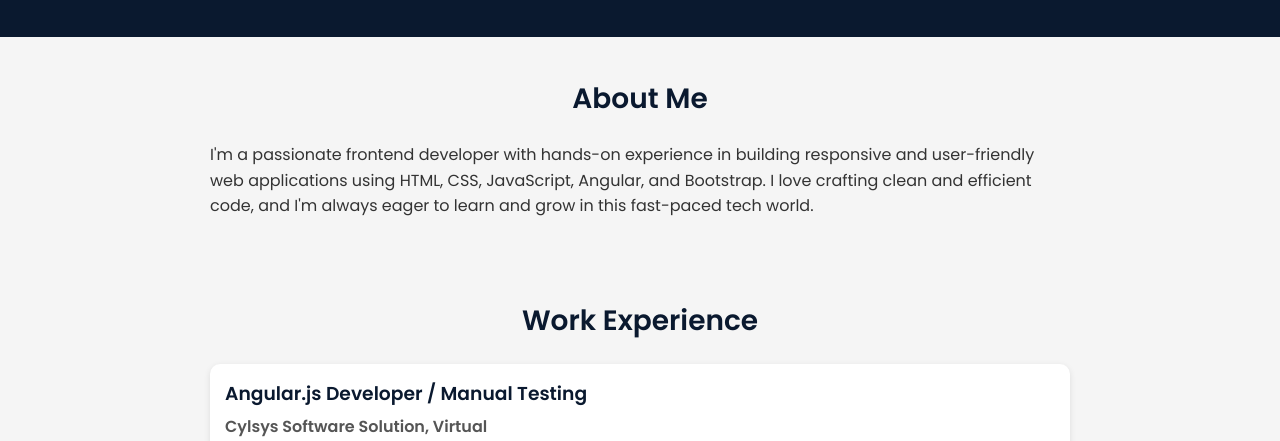
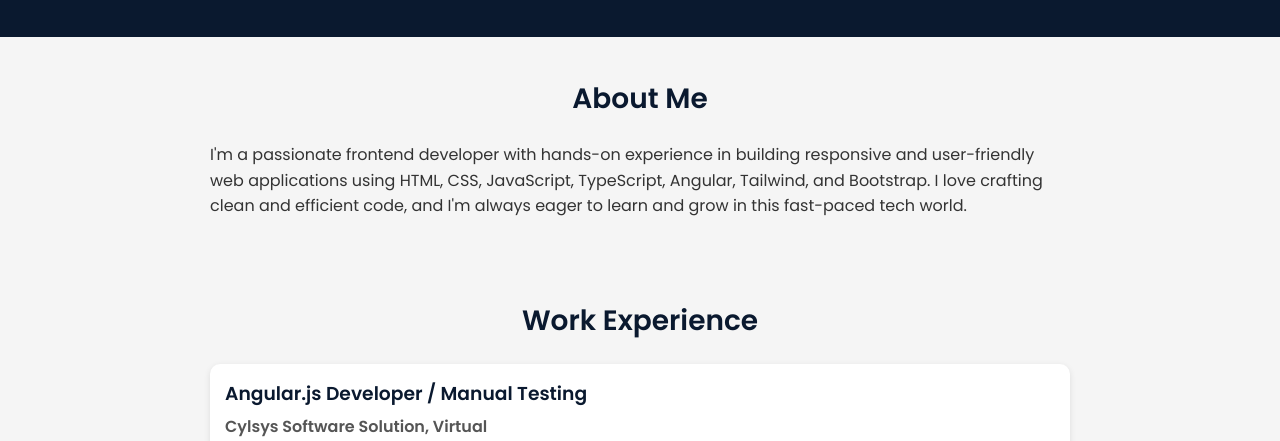
Before and after one commit to Er-pavan-kumar-patel/MyportFolio, a plain HTML site: page index.html in a window 1280 px wide. Shown: the part 337-778 px from the top of the page. Drawn offline with Linux system fonts and the light colour scheme.

Commit message:
Updated bio section in index.html

```diff
--- a/index.html
+++ b/index.html
@@ -118,7 +118,7 @@
 
   <section id="about">
     <h2>About Me</h2>
-    <p>I'm a passionate frontend developer with hands-on experience in building responsive and user-friendly web applications using HTML, CSS, JavaScript, Angular, and Bootstrap. I love crafting clean and efficient code, and I'm always eager to learn and grow in this fast-paced tech world.</p>
+    <p>I'm a passionate frontend developer with hands-on experience in building responsive and user-friendly web applications using HTML, CSS, JavaScript, TypeScript, Angular, Tailwind, and Bootstrap. I love crafting clean and efficient code, and I'm always eager to learn and grow in this fast-paced tech world.</p>
   </section>
 
   <section id="experience">
```
